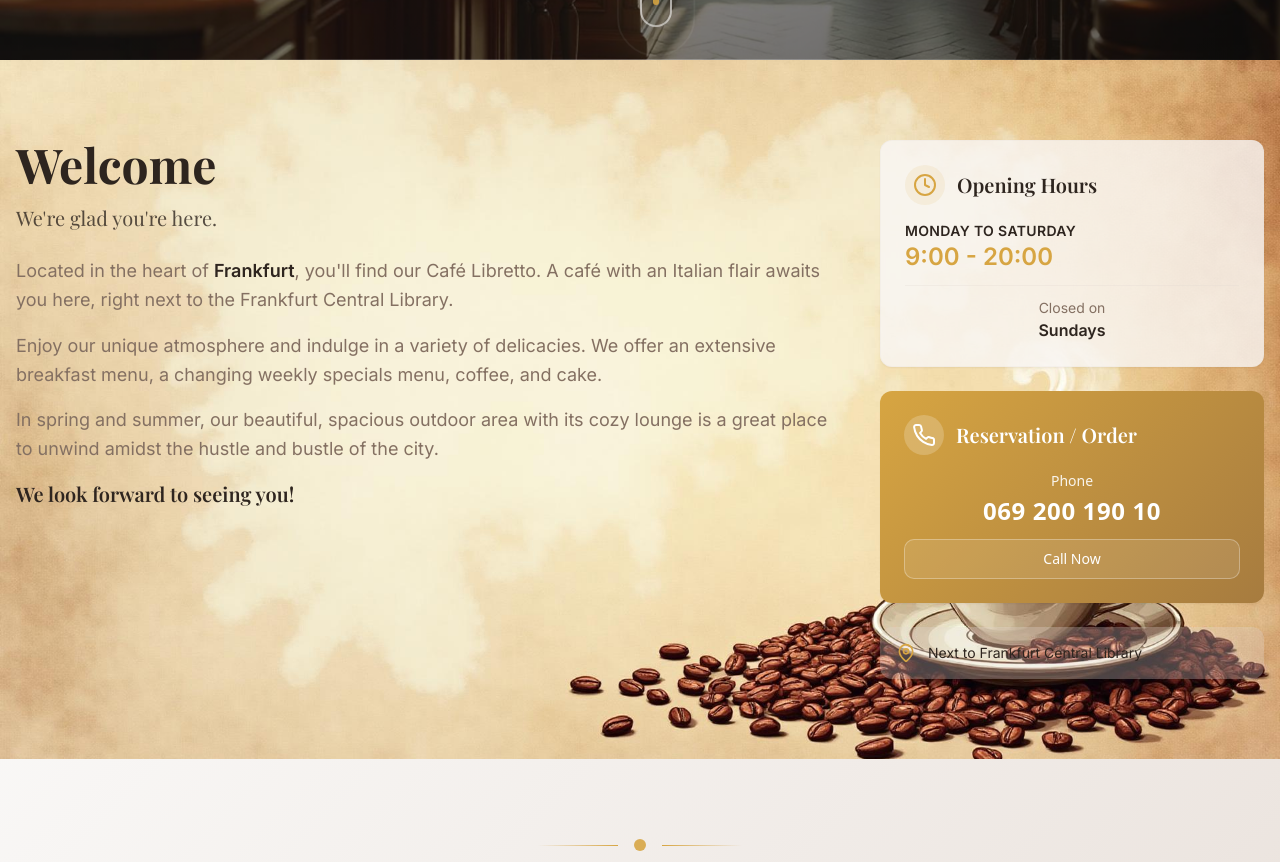
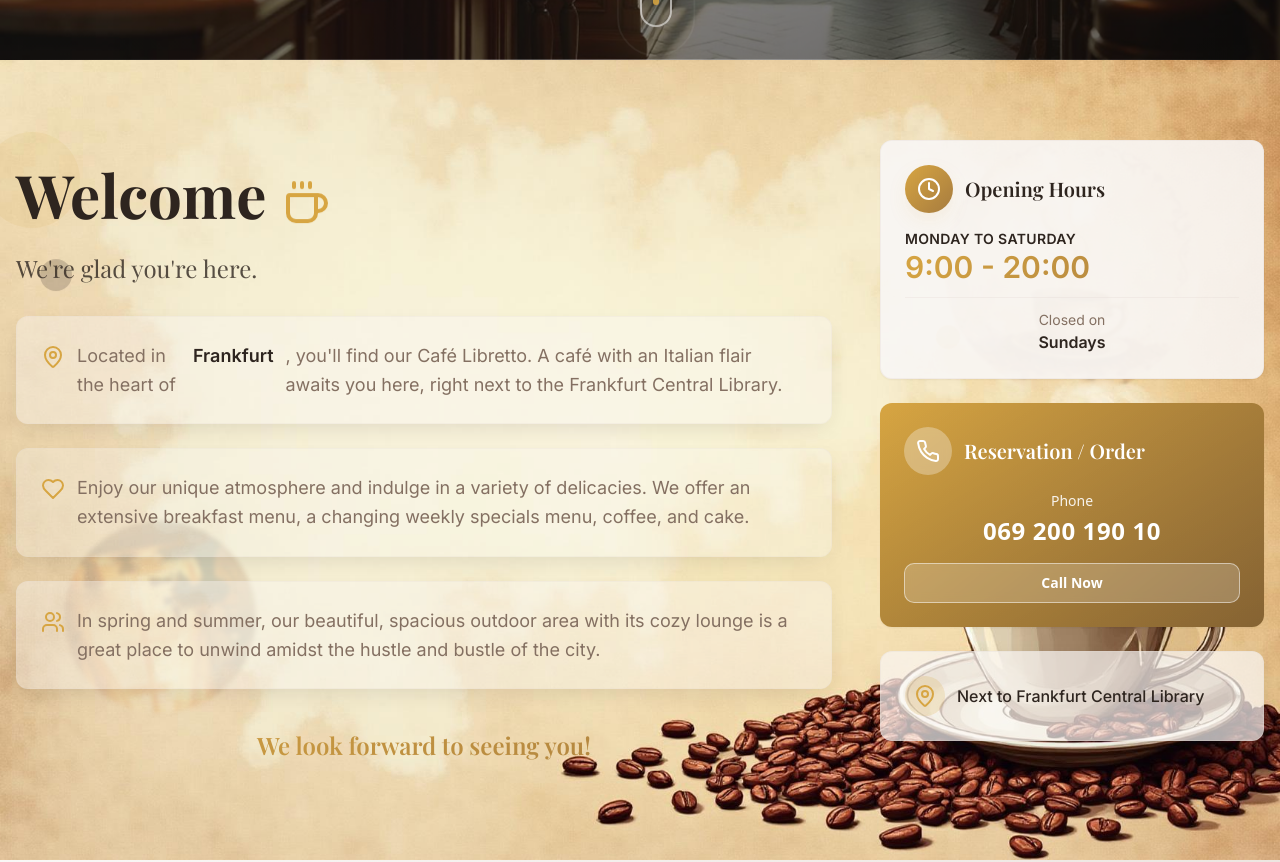
Before and after one commit to bytetechnik/libretto-ristorante-vibes, a React (Vite) app: page / in a window 1280 px wide. Shown: the part 740-1602 px from the top of the page. Built offline with nearby package versions, Linux system fonts and the light colour scheme.

Commit message:
Redesign welcome section
Redesigned the welcome section, incorporating artistic images and animations.

```diff
--- a/src/components/Welcome.tsx
+++ b/src/components/Welcome.tsx
@@ -1,12 +1,14 @@
 import { Card, CardContent } from "@/components/ui/card";
 import { Button } from "@/components/ui/button";
-import { Clock, Phone, MapPin } from "lucide-react";
+import { Clock, Phone, MapPin, Coffee, Heart, Users } from "lucide-react";
 import welcomeBgArt from "@/assets/welcome-bg-art.jpg";
+import coffeeArt1 from "@/assets/coffee-art-1.jpg";
+import coffeeArt2 from "@/assets/coffee-art-2.jpg";
 
 const Welcome = () => {
   return (
     <section
-      className="py-20 px-4 relative overflow-hidden"
+      className="py-20 px-4 relative overflow-hidden min-h-screen"
       style={{
         backgroundImage: `url(${welcomeBgArt})`,
         backgroundSize: 'cover',
@@ -14,52 +16,96 @@ const Welcome = () => {
         backgroundRepeat: 'no-repeat'
       }}
     >
-      {/* Background overlay */}
-      <div className="absolute inset-0 bg-gradient-hero/90"></div>
+      {/* Background overlay with artistic elements */}
+      <div className="absolute inset-0 bg-gradient-hero/95"></div>
+
+      {/* Floating artistic elements */}
+      <div className="absolute inset-0 pointer-events-none">
+        <div
+          className="absolute top-20 right-20 w-64 h-64 opacity-20 animate-float-slow"
+          style={{
+            backgroundImage: `url(${coffeeArt1})`,
+            backgroundSize: 'cover',
+            borderRadius: '50%',
+            filter: 'blur(1px)'
+          }}
+        ></div>
+        <div
+          className="absolute bottom-32 left-16 w-48 h-48 opacity-15 animate-float-medium"
+          style={{
+            backgroundImage: `url(${coffeeArt2})`,
+            backgroundSize: 'cover',
+            borderRadius: '50%',
+            filter: 'blur(2px)'
+          }}
+        ></div>
+
+        {/* Decorative coffee beans */}
+        <div className="absolute top-1/4 left-10 w-8 h-8 bg-coffee/20 rounded-full animate-bounce-slow"></div>
+        <div className="absolute top-1/3 right-1/4 w-6 h-6 bg-italian-gold/30 rounded-full animate-float-fast"></div>
+        <div className="absolute bottom-1/4 right-20 w-10 h-10 bg-warm-gold/20 rounded-full animate-float-slow"></div>
+      </div>
 
       <div className="max-w-7xl mx-auto relative z-10">
         <div className="grid grid-cols-1 lg:grid-cols-3 gap-12 items-start">
           {/* Welcome Text */}
-          <div className="lg:col-span-2 space-y-6">
-            <div className="space-y-4">
-              <h2 className="font-playfair text-4xl md:text-5xl font-bold text-coffee mb-4">
-                Welcome
+          <div className="lg:col-span-2 space-y-8 animate-fade-in-up">
+            {/* Main heading with artistic flair */}
+            <div className="space-y-6 relative">
+              <div className="absolute -top-8 -left-8 w-24 h-24 bg-italian-gold/10 rounded-full animate-pulse"></div>
+
+              <h2 className="font-playfair text-5xl md:text-6xl font-bold text-coffee mb-6 relative">
+                <span className="inline-block animate-slide-in-fancy">Welcome</span>
+                <Coffee className="inline-block ml-4 h-12 w-12 text-italian-gold animate-bounce-slow" />
               </h2>
-              <p className="font-playfair text-xl text-coffee/80 mb-6">
+
+              <p className="font-playfair text-2xl text-coffee/80 mb-8 animate-fade-in">
                 We're glad you're here.
               </p>
             </div>
 
-            <div className="space-y-4 font-inter text-lg text-muted-foreground leading-relaxed">
-              <p>
+            {/* Content with enhanced styling */}
+            <div className="space-y-6 font-inter text-lg text-muted-foreground leading-relaxed">
+              <div className="bg-cream/40 backdrop-blur-sm p-6 rounded-xl border border-cappuccino/20 shadow-elegant animate-fade-in">
+                <p className="flex items-start gap-3">
+                  <MapPin className="h-6 w-6 text-italian-gold mt-1 flex-shrink-0" />
                   Located in the heart of <span className="font-semibold text-coffee">Frankfurt</span>, you'll find our Café Libretto.
                   A café with an Italian flair awaits you here, right next to the Frankfurt Central Library.
                 </p>
+              </div>
 
-              <p>
+              <div className="bg-cream/30 backdrop-blur-sm p-6 rounded-xl border border-cappuccino/20 shadow-elegant animate-fade-in-up">
+                <p className="flex items-start gap-3">
+                  <Heart className="h-6 w-6 text-italian-gold mt-1 flex-shrink-0" />
                   Enjoy our unique atmosphere and indulge in a variety of delicacies. We offer an extensive
                   breakfast menu, a changing weekly specials menu, coffee, and cake.
                 </p>
+              </div>
 
-              <p>
+              <div className="bg-cream/40 backdrop-blur-sm p-6 rounded-xl border border-cappuccino/20 shadow-elegant animate-fade-in">
+                <p className="flex items-start gap-3">
+                  <Users className="h-6 w-6 text-italian-gold mt-1 flex-shrink-0" />
                   In spring and summer, our beautiful, spacious outdoor area with its cozy lounge is a
                   great place to unwind amidst the hustle and bustle of the city.
                 </p>
+              </div>
 
-              <p className="font-playfair text-xl text-coffee font-semibold mt-6">
+              <div className="text-center mt-8 animate-fade-in-up">
+                <p className="font-playfair text-2xl text-coffee font-semibold bg-gradient-gold bg-clip-text text-transparent p-4">
                   We look forward to seeing you!
                 </p>
               </div>
             </div>
+          </div>
 
-          {/* Info Cards */}
-          <div className="space-y-6">
+          {/* Enhanced Info Cards */}
+          <div className="space-y-6 animate-slide-in">
             {/* Opening Hours Card */}
-            <Card className="bg-cream/80 border-cappuccino/20 shadow-elegant hover:shadow-gold transition-all duration-300">
+            <Card className="bg-cream/90 backdrop-blur-sm border-cappuccino/30 shadow-elegant hover:shadow-gold transition-all duration-500 transform hover:scale-105 hover:-translate-y-2">
               <CardContent className="p-6">
                 <div className="flex items-center gap-3 mb-4">
-                  <div className="p-2 rounded-full bg-italian-gold/10">
-                    <Clock className="h-6 w-6 text-italian-gold" />
+                  <div className="p-3 rounded-full bg-gradient-gold shadow-gold">
+                    <Clock className="h-6 w-6 text-white" />
                   </div>
                   <h3 className="font-playfair text-xl font-semibold text-coffee">
                     Opening Hours
@@ -70,7 +116,7 @@ const Welcome = () => {
                     <p className="font-semibold text-coffee text-sm uppercase tracking-wide">
                       Monday to Saturday
                     </p>
-                    <p className="text-2xl font-bold text-italian-gold">
+                    <p className="text-3xl font-bold bg-gradient-gold bg-clip-text text-transparent">
                       9:00 - 20:00
                     </p>
                   </div>
@@ -86,21 +132,22 @@ const Welcome = () => {
               </CardContent>
             </Card>
 
-            {/* Reservation Card */}
-            <Card className="bg-gradient-gold text-white border-0 shadow-gold hover:shadow-elegant transition-all duration-300">
-              <CardContent className="p-6">
+            {/* Enhanced Reservation Card */}
+            <Card className="bg-gradient-gold text-white border-0 shadow-gold hover:shadow-elegant transition-all duration-500 transform hover:scale-105 hover:-translate-y-2 relative overflow-hidden">
+              <div className="absolute inset-0 bg-gradient-to-br from-transparent to-black/20"></div>
+              <CardContent className="p-6 relative z-10">
                 <div className="flex items-center gap-3 mb-4">
-                  <div className="p-2 rounded-full bg-white/20">
+                  <div className="p-3 rounded-full bg-white/30 backdrop-blur-sm">
                     <Phone className="h-6 w-6 text-white" />
                   </div>
                   <h3 className="font-playfair text-xl font-semibold">
                     Reservation / Order
                   </h3>
                 </div>
-                <div className="space-y-3">
+                <div className="space-y-4">
                   <a
                     href="tel:069200190-10"
-                    className="block text-center"
+                    className="block text-center hover:scale-105 transition-transform duration-300"
                   >
                     <p className="text-sm opacity-90 mb-1">Phone</p>
                     <p className="text-2xl font-bold tracking-wide">
@@ -109,7 +156,7 @@ const Welcome = () => {
                   </a>
                   <Button
                     variant="outline"
-                    className="w-full bg-white/10 border-white/30 text-white hover:bg-white hover:text-coffee transition-all duration-300"
+                    className="w-full bg-white/20 border-white/50 text-white hover:bg-white hover:text-coffee transition-all duration-300 backdrop-blur-sm font-semibold"
                   >
                     Call Now
                   </Button>
@@ -117,10 +164,12 @@ const Welcome = () => {
               </CardContent>
             </Card>
 
-            {/* Location Hint */}
-            <div className="flex items-center gap-3 p-4 bg-cappuccino/30 rounded-lg">
-              <MapPin className="h-5 w-5 text-italian-gold flex-shrink-0" />
-              <p className="font-inter text-sm text-coffee">
+            {/* Enhanced Location Hint */}
+            <div className="flex items-center gap-3 p-6 bg-cream/70 backdrop-blur-sm rounded-xl border border-cappuccino/30 shadow-elegant hover:shadow-gold transition-all duration-300 hover:scale-105">
+              <div className="p-2 rounded-full bg-italian-gold/20">
+                <MapPin className="h-6 w-6 text-italian-gold flex-shrink-0" />
+              </div>
+              <p className="font-inter text-coffee font-medium">
                 Next to Frankfurt Central Library
               </p>
             </div>
```
Also changed, not shown: src/assets/coffee-art-1.jpg (added), src/assets/coffee-art-2.jpg (added). Lines whose indentation alone changed are shown as unchanged.
